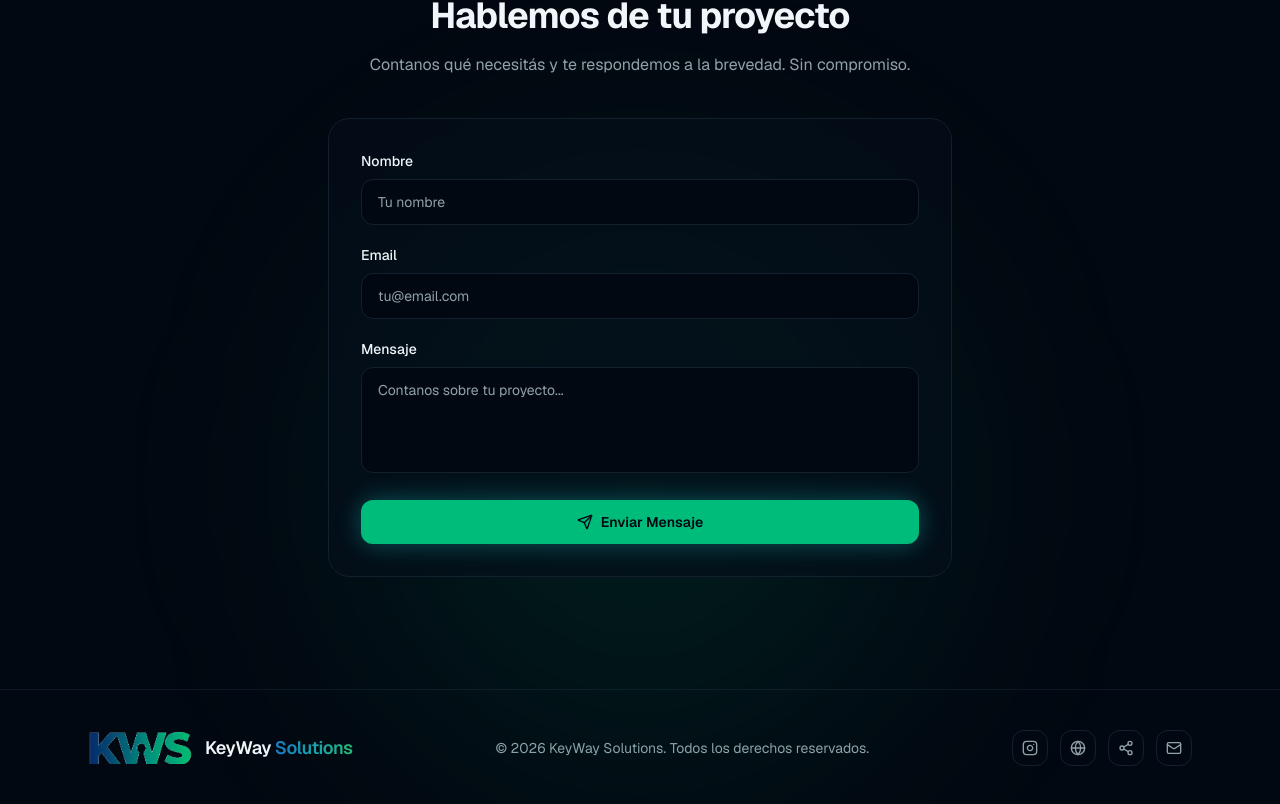
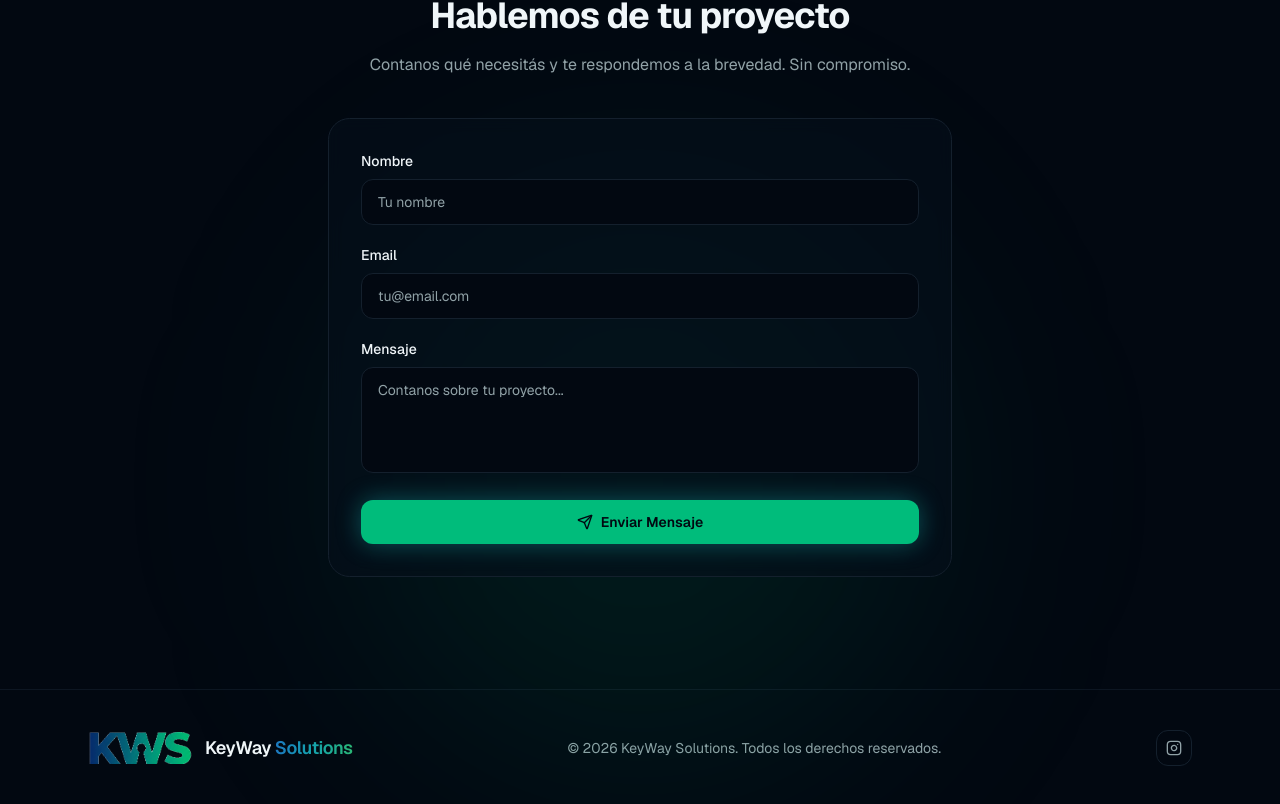
Before and after one commit to KeyWaySolutions/keywaysolutionpage, a Next.js app: page / in a window 1280 px wide. Shown: the part 3162-3966 px from the top of the page. Built offline with nearby package versions, Linux system fonts and the light colour scheme.

Commit message:
feat: keep only Instagram social icon in Footer

```diff
--- a/components/footer.tsx
+++ b/components/footer.tsx
@@ -1,5 +1,3 @@
-import { Globe, Share2, Mail } from "lucide-react"
-
 function Instagram(props: React.ComponentProps<"svg">) {
   return (
     <svg
@@ -25,9 +23,6 @@ const socials = [
     icon: Instagram,
     href: "https://www.instagram.com/keyway_solutions?igsh=aXBheWR4N3Q1c3Zy",
   },
-  { label: "Sitio web", icon: Globe, href: "#" },
-  { label: "Redes sociales", icon: Share2, href: "#" },
-  { label: "Email", icon: Mail, href: "mailto:keywayscontacto@gmail.com" },
 ]
 
 export function Footer() {
```
